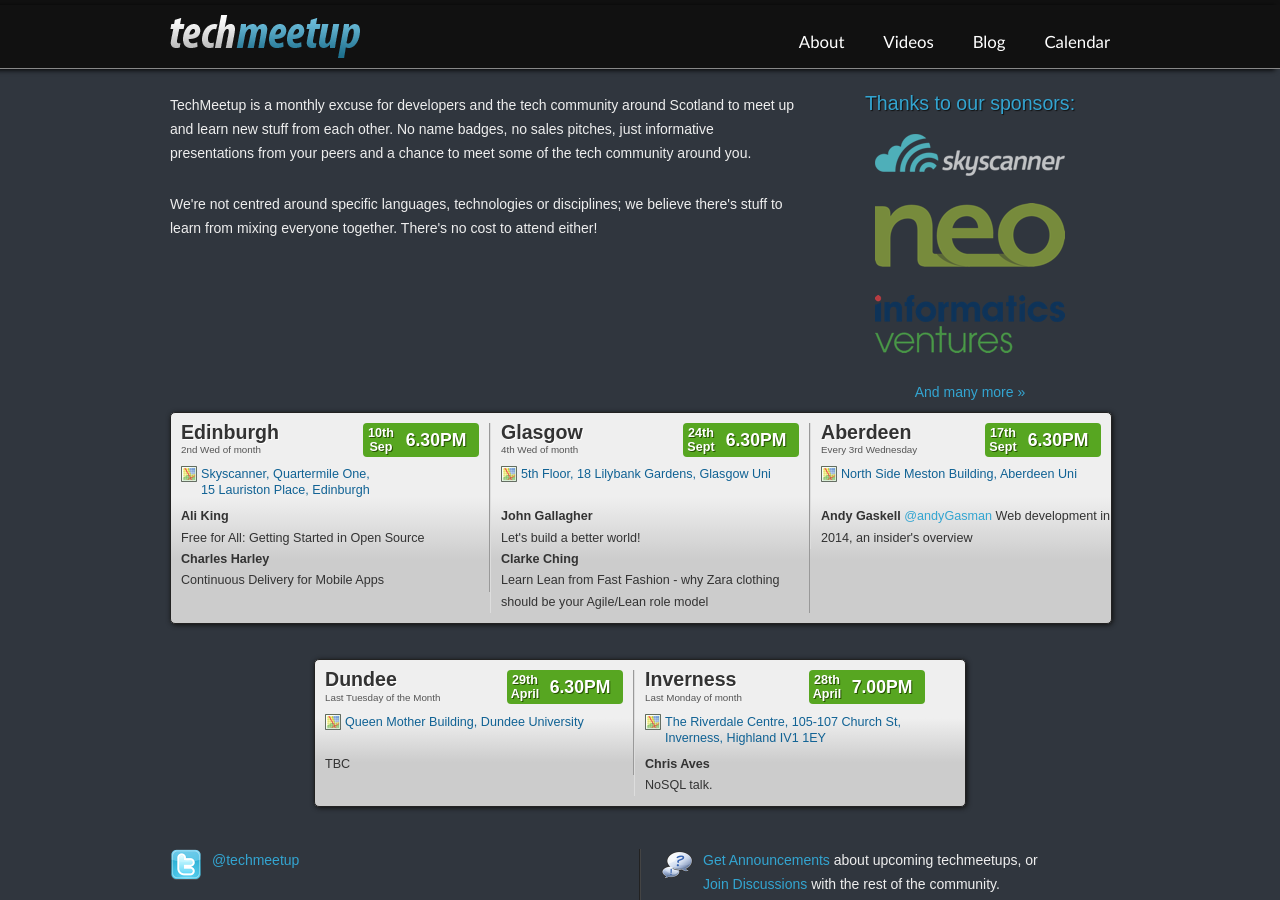
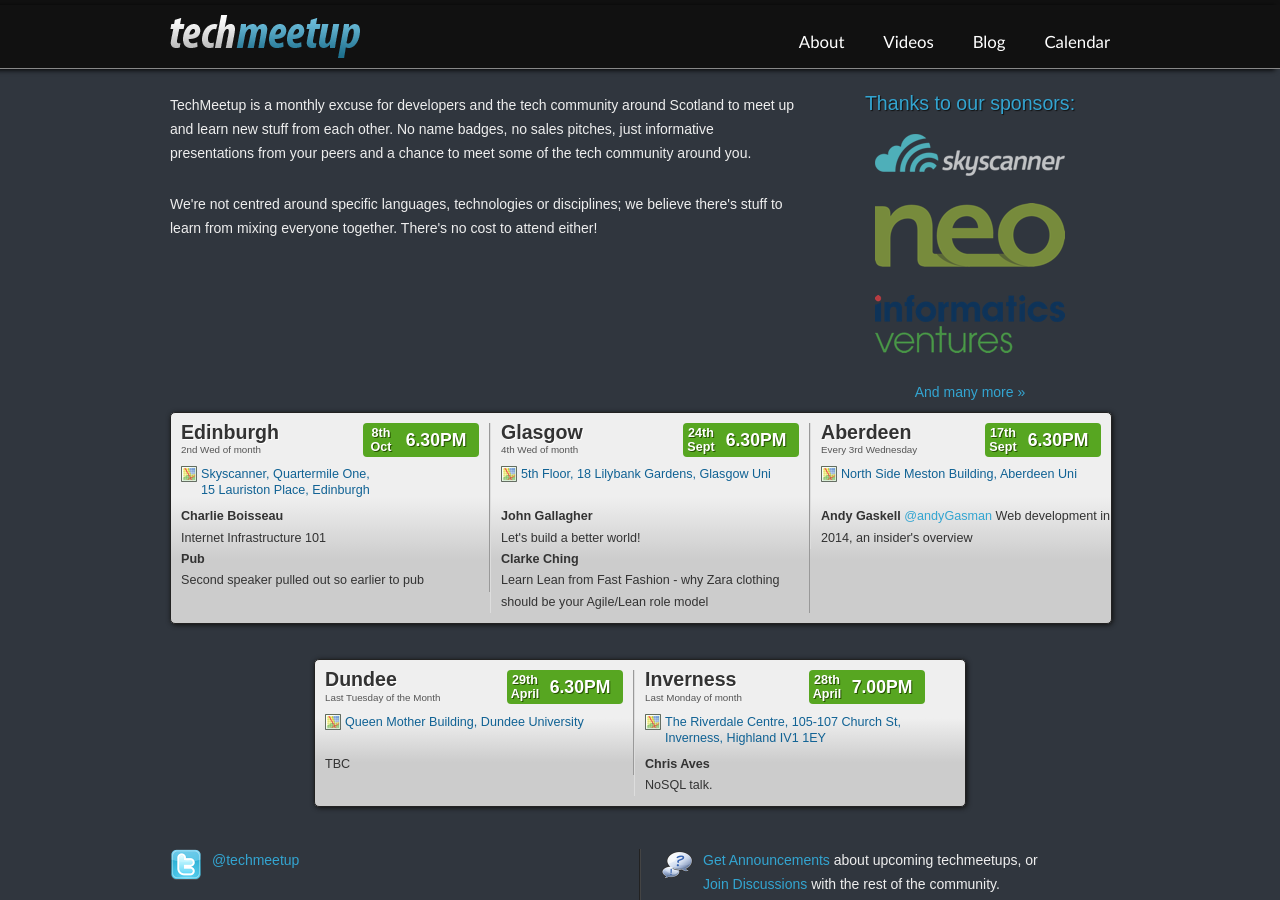
Before and after one commit to techmeetup/techmeetup.co.uk, a Jekyll site: the page built from index.html, in a window 1280 px wide and 900 px high. Built offline with Jekyll 4.4.1, drawn with Linux system fonts in a browser that asks for light colours.

Commit message:
index: Edinburgh October meetup.

```diff
--- a/index.html
+++ b/index.html
@@ -34,20 +34,20 @@
     <span>2nd Wed of month</span>
     <p><a href="https://www.google.co.uk/maps/place/Quartermile+One+Lauriston+Place/@55.9444215,-3.1946043,17z/data=!3m1!4b1!4m2!3m1!1s0x4887c79c80ea3bbf:0x875b29c71924b77d" class="map">Skyscanner, Quartermile One,<br>15 Lauriston Place, Edinburgh</a></p>
     <p>
-      <strong>Ali King</strong>
+      <strong>Charlie Boisseau</strong>
       <br>
-      Free for All: Getting Started in Open Source
+      Internet Infrastructure 101
     </p>
     <p>
-      <strong>Charles Harley</strong>
+      <strong>Pub</strong>
       <br>
-      Continuous Delivery for Mobile Apps
+      Second speaker pulled out so earlier to pub
     </p>
     <div class="datewrapper">
       <div class="when">
         <div class="daywrap">
-          <div class="day">10th</div>
-          <div class="month">Sep</div>
+          <div class="day">8th</div>
+          <div class="month">Oct</div>
         </div>
         <div class="time">6.30PM</div>
       </div>
```
